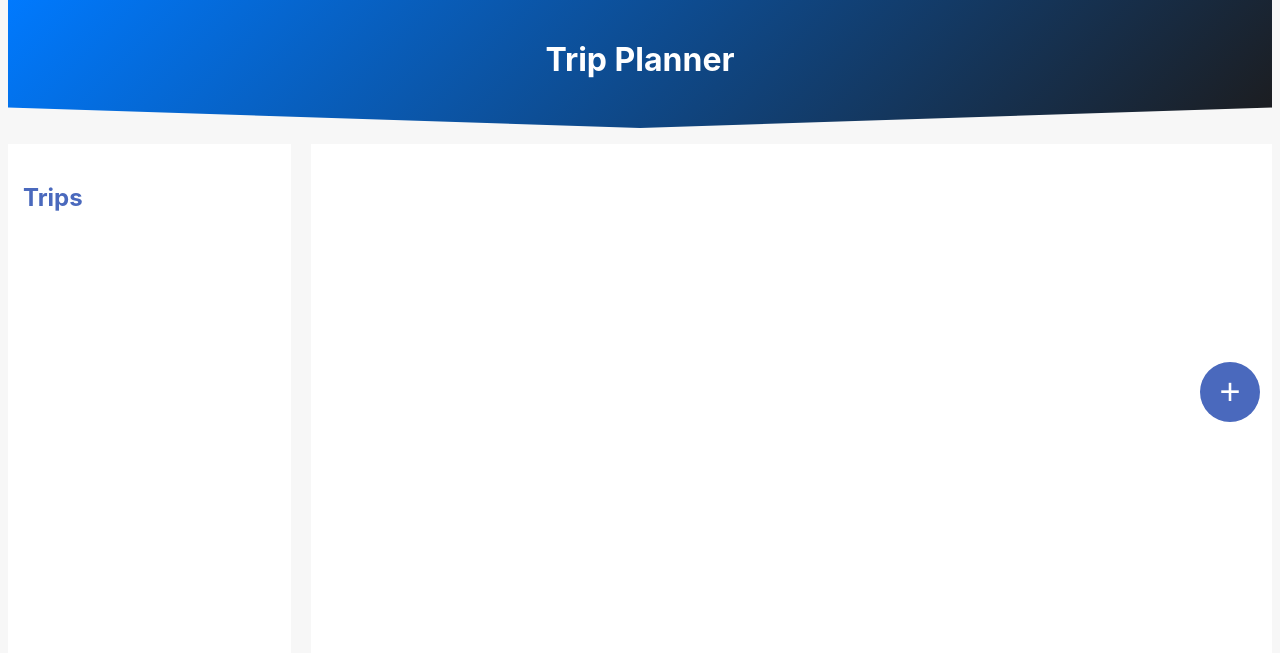
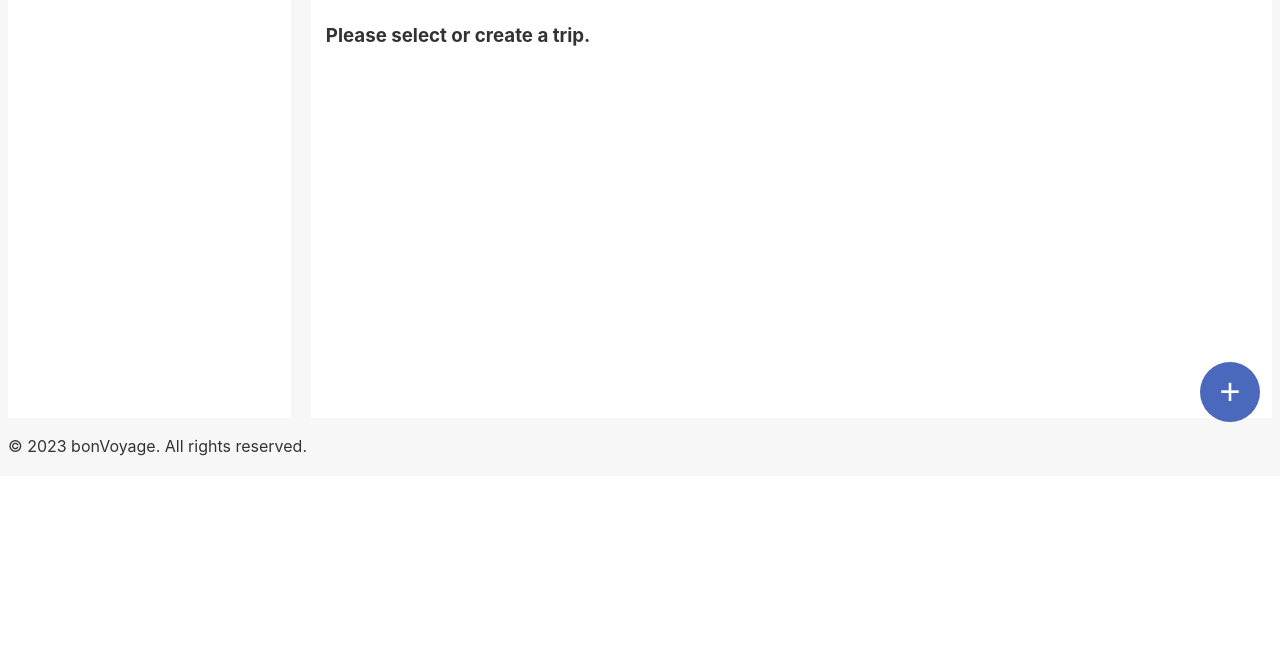
Before and after one commit to Karoboro/TravelPlanner, a Django app: template main/templates/main/trips.html in a window 1280 px wide. Shown: the part 358-1011 px from the top of the page. After the commit the page ends 814 px from the top, so only its background shows below. Run offline with Django 4.2, Linux system fonts and the light colour scheme; the template is opened without the code that fills it, so the values that code supplies are empty.

Commit message:
added link to go back to index from logo, create new trip link, landing page and link to each trip, link to edit day page

```diff
--- a/main/templates/base.html
+++ b/main/templates/base.html
@@ -13,9 +13,9 @@
 
     <nav>
       <div class="nav-content2">
-        <a href="tripview.html"><img src="bonvoyage.png" alt="BonVoyage" class="logo"></a>
+        <a href="{% url 'index' %}"><img src="{% static 'images/bonvoyage.png' %}" alt="BonVoyage logo" width="98" height="64" class="logo"></a>
         <div class="right-nav2">
-          <a href="#">New Trip</a>
+          <a href="{% url 'create_trip' %}">New Trip</a>
           <a href="#">Budget</a>
           <a href="#">Login</a>
         </div>
--- a/main/templates/main/edit_day.html
+++ b/main/templates/main/edit_day.html
@@ -1,8 +1,11 @@
 {% block content %}
-    <h2>Edit New Trip</h2>
+    <h2>Edit Day</h2>
     <form method="post">
         {% csrf_token %}
         {{ form.as_p }}
         <button type="submit" class="btn btn-primary">Edit</button>
     </form>
+    {% for event in event_list %}
+        <p>{{ event }}</p>
+    {% endfor %}
 {% endblock %}
--- a/main/templates/main/trips.html
+++ b/main/templates/main/trips.html
@@ -10,16 +10,17 @@
       <h2>Trips</h2>
       <ul>
         {% for trip_item in trips %}
-        <li><a href="{% url 'edit_trip' trip_item.id %}">{{ trip_item.name }}</a></li>
+        <li><a href="{% url 'view_trip' trip_item.id %}">{{ trip_item.name }}</a></li>
         {% endfor %}
       </ul>
     </aside>
 
+    {% if trip %}
     <main class="trip-details">
         <h2>{{ trip.name }}</h2>
         {% for day in trip.day_set.all %}
         <div class="day">
-            <h3>Day: {{ day.num }}</h3>
+            <a href="{% url 'edit_day' day.id %}"><h3>Day: {{ day.num }}</h3></a>
             <p>{{ day.description }}</p>
             {% for event in day.event_set.all %}
             <p>{{ event }}</p>
@@ -27,6 +28,12 @@
         </div>
         {% endfor %}
     </main>
+    {% else %}
+    <main class="trip-details">
+      <h2>Welcome to BonVoyage!</h2>
+      <h3>Please select or create a trip.</h3>
+    </main>
+    {% endif %}
 </div>
 <button class="add-btn">+</button>
 {% endblock %}
--- a/main/urls.py
+++ b/main/urls.py
@@ -4,6 +4,7 @@ from . import views
 
 urlpatterns = [
     path("", views.index, name="index"),
+    path("view/trip/<int:trip_id>", views.view_trip, name="view_trip"),
     path("create/trip/", views.create_trip, name="create_trip"),
     path("edit/trip/<int:trip_id>/", views.edit_trip, name="edit_trip"),
     path("delete/trip/<int:trip_id>", views.delete_trip, name="delete_trip"),
```
Also changed, not shown: main/views.py (+16 -5 lines), main/static/images/bonvoyage.png (added).
